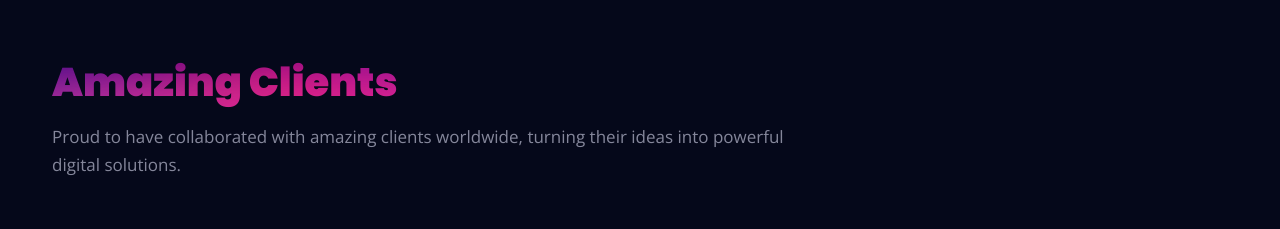
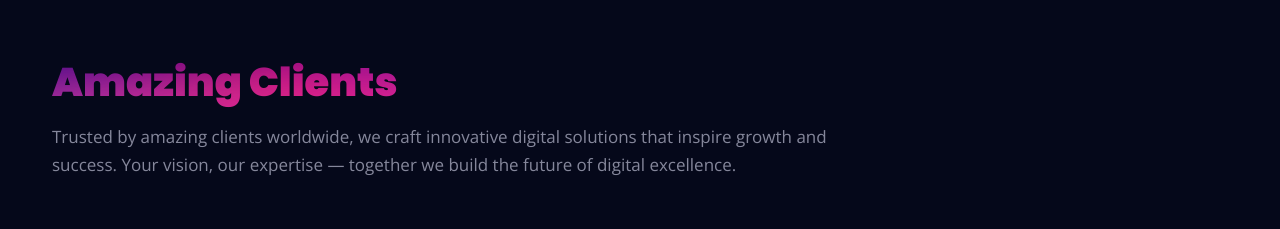
Before and after one commit to HAZIQ268/portfolioWebdev, a plain HTML site: page index.html in a window 1280 px wide. Shown: the part 3240-3469 px from the top of the page. Drawn offline with nearby package versions, Linux system fonts and the light colour scheme; a script that the page names is missing.

Commit message:
Revise client description for clarity and impact
Updated client description to emphasize collaboration and innovation.

```diff
--- a/index.html
+++ b/index.html
@@ -442,7 +442,8 @@
             <div class="col-lg-8">
                <div class="common-heading2">
                   <h2 class="mb15 text-effect-3 wow fadeInUp" data-wow-delay=".2s">Amazing Clients</h2>
-                  <p class="mb30 wow fadeInUp" data-wow-delay=".3s">Proud to have collaborated with amazing clients worldwide, turning their ideas into powerful digital solutions.
+                  <p class="mb30 wow fadeInUp" data-wow-delay=".3s">
+                    Trusted by amazing clients worldwide, we craft innovative digital solutions that inspire growth and success. Your vision, our expertise — together we build the future of digital excellence.
                   </p>
                </div>
             </div>
```
